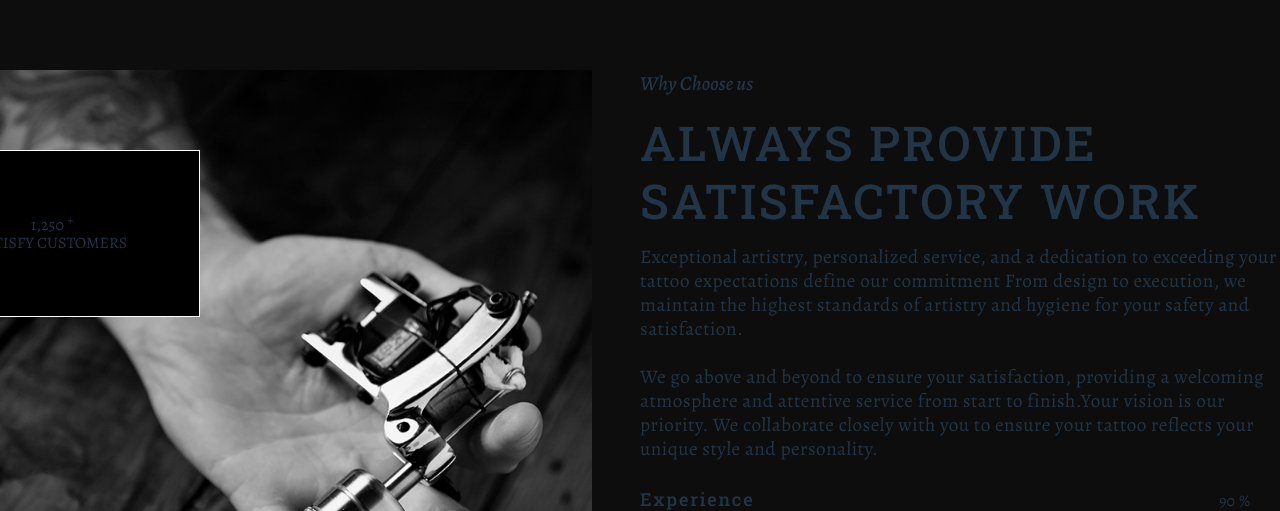
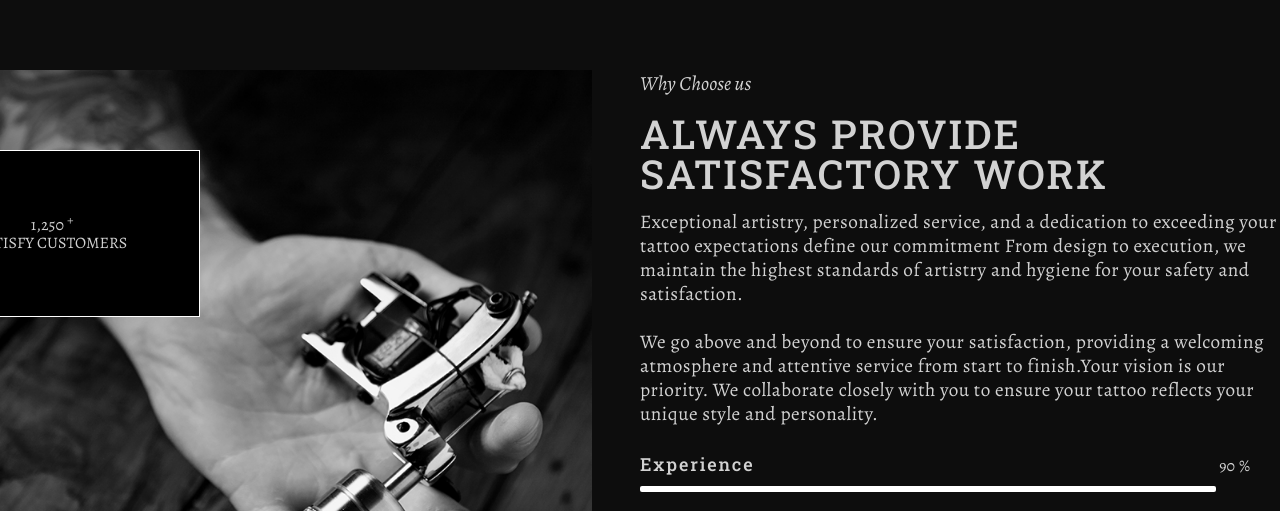
Before and after one commit to Wai-Min-Hein/ink, a React (Vite) app: page / in a window 1280 px wide. Shown: the part 2478-2989 px from the top of the page. Built offline with nearby package versions, Linux system fonts and the light colour scheme.

Commit message:
color fix

```diff
--- a/src/components/About.jsx
+++ b/src/components/About.jsx
@@ -69,7 +69,7 @@ const About = () => {
           />
         </div>
 
-        <div className="relative ssm:absolute z-20 border border-white bg-black px-8 py-6 w-full ssm:w-2/3 md:w-1/2 top-20 right-0">
+        <div className="relative ssm:absolute z-20 border border-white bg-black px-8 py-6 w-[95%] ssm:w-2/3 md:w-1/2 top-20 right-0">
           <h6 className="text-center">Working Hours</h6>
 
           <div className="flex flex-col gap-5 mt-8">
--- a/src/components/RenderService.jsx
+++ b/src/components/RenderService.jsx
@@ -9,7 +9,7 @@ const RenderService = ({ service }) => {
     >
       <div className="overlay absolute top-0 right-0 z-30 bg-black opacity-60 w-full h-full"></div>
 
-      <div className="relative z-30 pt-[40%] px-12">
+      <div className="relative z-30 pt-[40%] px-2 sm:px-6 md:px-12">
         <h6 className="font-[500] text-[1rem] tracking-wider ">{title}</h6>
         <p className="py-3  text-lg tracking-wide leading-tight">
           {text}
--- a/src/components/Whyus.jsx
+++ b/src/components/Whyus.jsx
@@ -11,7 +11,6 @@ import { useEffect, useRef } from "react";
 const Whyus = () => {
   const ref = useRef(null);
 
-  const test = 3;
 
   const ifView = useInView(ref);
 
@@ -40,7 +39,7 @@ const Whyus = () => {
   return (
     <section
       ref={ref}
-      className="flex  flex-col-reverse lg:flex-row  items-start justify-start gap-12 px-4 xl:px-0  xl:container  mx-auto mt-20"
+      className="flex  flex-col-reverse lg:flex-row  items-start justify-start gap-12 px-4 xl:px-0 xl:container  xl:mx-auto mt-20"
     >
       <div className="photo flex-1 self-center relative">
         <div className="relative z-10">
@@ -61,12 +60,12 @@ const Whyus = () => {
           </h6>
         </div>
       </div>
-      <div className="content  basis-1/2">
-        <p className="text-xl italic font-[500]">Why Choose us</p>
-        <h1 className="my-4 leading-[1.2] tracking-wider text-5xl font-[500]">
+      <div className="content  lg:basis-1/2 ">
+        <p className="text-xl italic font-[400]">Why Choose us</p>
+        <h1 className="my-4 leading-[1.2] tracking-wider text-xl sm:text-2xl md:text-4xl xl:text-[2.5rem] 2xl:text-5xl font-[500]">
           ALWAYS PROVIDE SATISFACTORY WORK
         </h1>
-        <p className="text-md text-[1.2rem] tracking-wide leading-tight">
+        <p className="text-[1.2rem] tracking-wide leading-tight">
           Exceptional artistry, personalized service, and a dedication to
           exceeding your tattoo expectations define our commitment From design
           to execution, we maintain the highest standards of artistry and
--- a/src/index.css
+++ b/src/index.css
@@ -22,6 +22,8 @@ body {
   overflow-x: hidden;
   width: 100vw;
   background: #0d0d0d;
+  color: #d2d2d2;
+
 }
 p,
 span {
```
